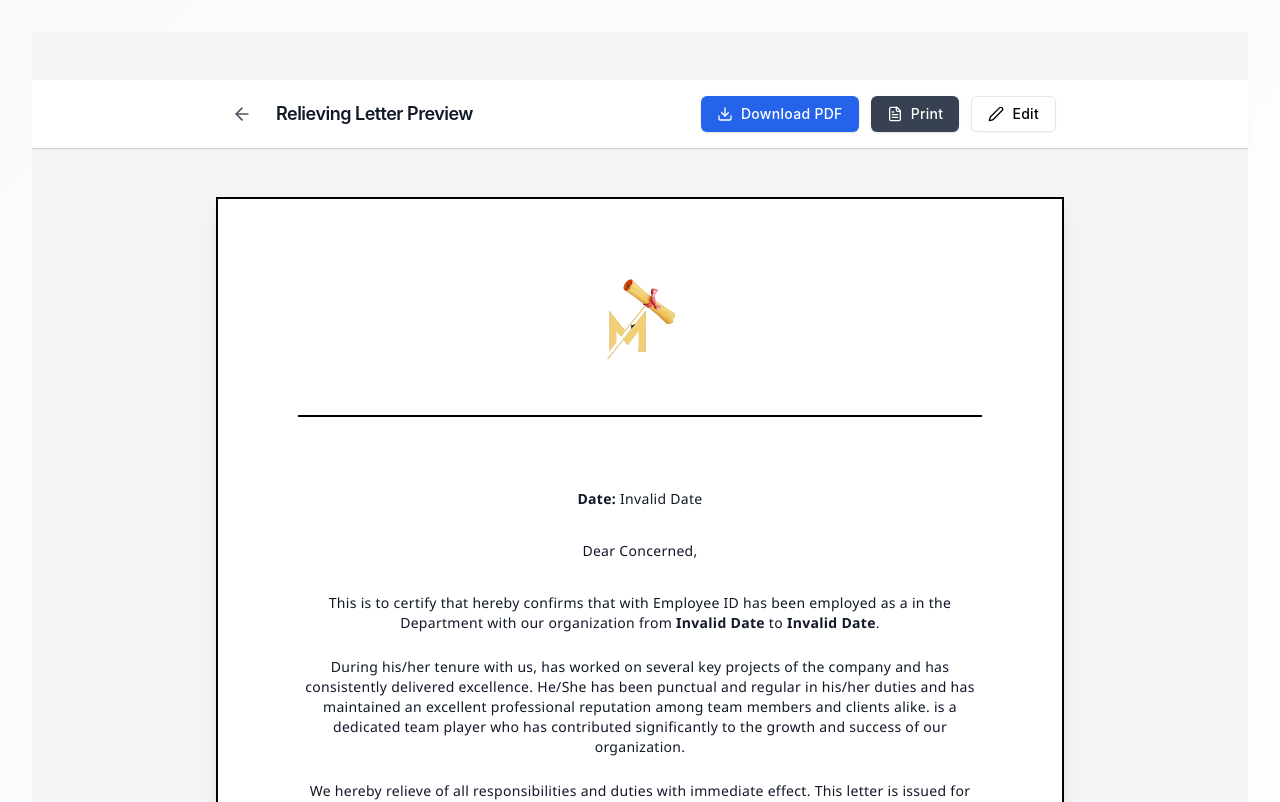
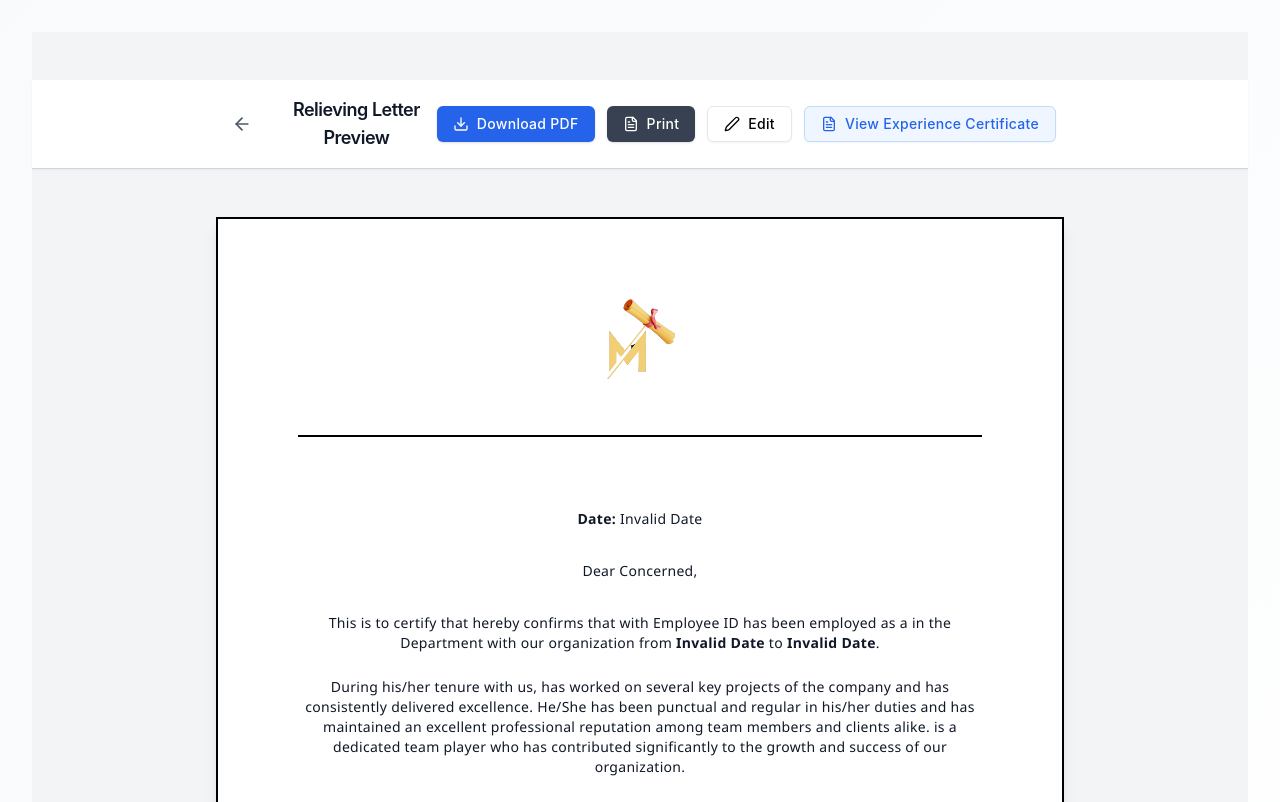
Before and after one commit to itsranjithkumar/Certificate_page, a React (Vite) app in the folder certificate_front/: page /relieving-letter/preview in a window 1280 px wide. Shown: the top 802 px of the page. Built offline with nearby package versions, Linux system fonts and the light colour scheme; a web font is replaced by a local one.

Commit message:
experience certificate

```diff
--- a/certificate_front/src/Components/RelievingLetterPreview.tsx
+++ b/certificate_front/src/Components/RelievingLetterPreview.tsx
@@ -98,6 +98,27 @@ export function RelievingLetterPreview() {
             >
               <Edit2 className="w-4 h-4" />
               Edit
+            </Button>
+            <Button
+              onClick={() => {
+                navigate('/new-experience-certificate', {
+                  state: {
+                    employeeName: data.employeeName,
+                    employeeId: data.employeeId,
+                    designation: data.designation,
+                    department: data.department,
+                    startDate: data.startDate,
+                    endDate: data.endDate,
+                    companyName: data.companyName,
+                    companyAddress: data.companyAddress
+                  }
+                });
+              }}
+              variant="outline"
+              className="flex items-center gap-2 bg-blue-50 text-blue-600 hover:bg-blue-100 border-blue-200"
+            >
+              <FileText className="w-4 h-4" />
+              View Experience Certificate
             </Button>
           </div>
         </div>
--- a/certificate_front/src/Components/ViewExperienceCertificate.tsx
+++ b/certificate_front/src/Components/ViewExperienceCertificate.tsx
@@ -98,19 +98,19 @@ const ViewExperienceCertificate = () => {
         {/* Certificate Container */}
         <div
           ref={certificateRef}
-          className="certificate-box bg-white shadow-2xl rounded-2xl overflow-hidden p-12 md:p-16 max-w-5xl mx-auto relative"
+          className="bg-white rounded-2xl shadow-2xl overflow-hidden border-4 border-black p-10"
           style={{
-            background: 'linear-gradient(135deg, #ffffff 0%, #fafbfc 100%)',
-            minHeight: '29.7cm',
-            position: 'relative',
-            boxShadow: '0 20px 60px rgba(0, 0, 0, 0.08)'
+            background: 'linear-gradient(145deg, #ffffff 0%, #f9fafb 100%)',
+            boxShadow: '0 4px 6px -1px rgba(0, 0, 0, 0.1), 0 2px 4px -1px rgba(0, 0, 0, 0.06)',
+            margin: '2rem',
+            position: 'relative'
           }}
         >
           {/* Decorative accent lines */}
-          <div className="absolute top-0 left-0 right-0 h-1 bg-gradient-to-r from-transparent via-slate-300 to-transparent"></div>
+          <div className="absolute top-4 left-4 right-4 bottom-4 border-2 border-black rounded-lg"></div>
 
           {/* Certificate Header */}
-          <div className="text-center mb-12 relative">
+          <div className="text-center mb-12 relative z-10">
             {/* Company Logo */}
             <div className="flex justify-center mb-6">
               <img
```
